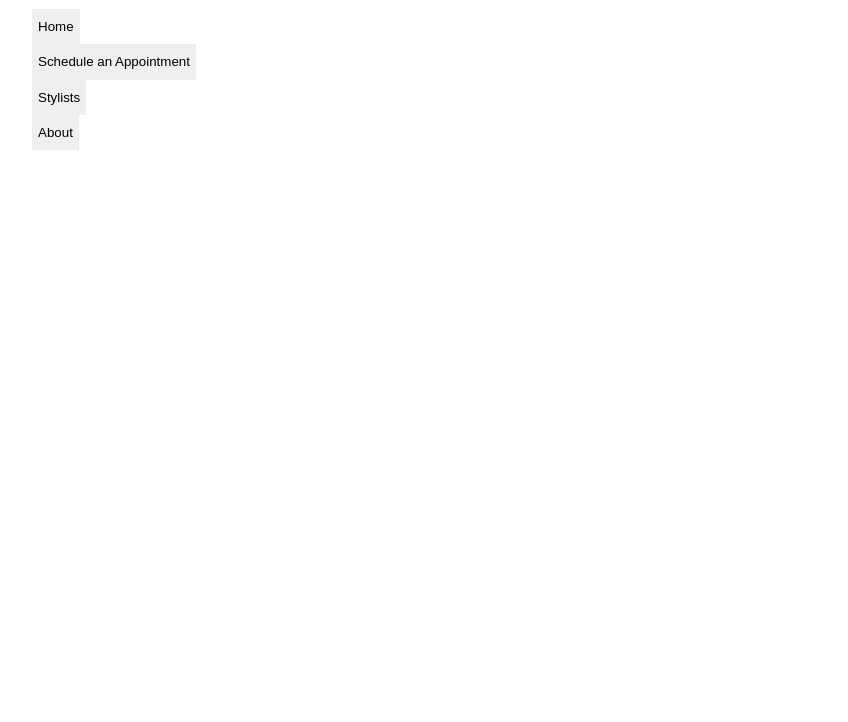
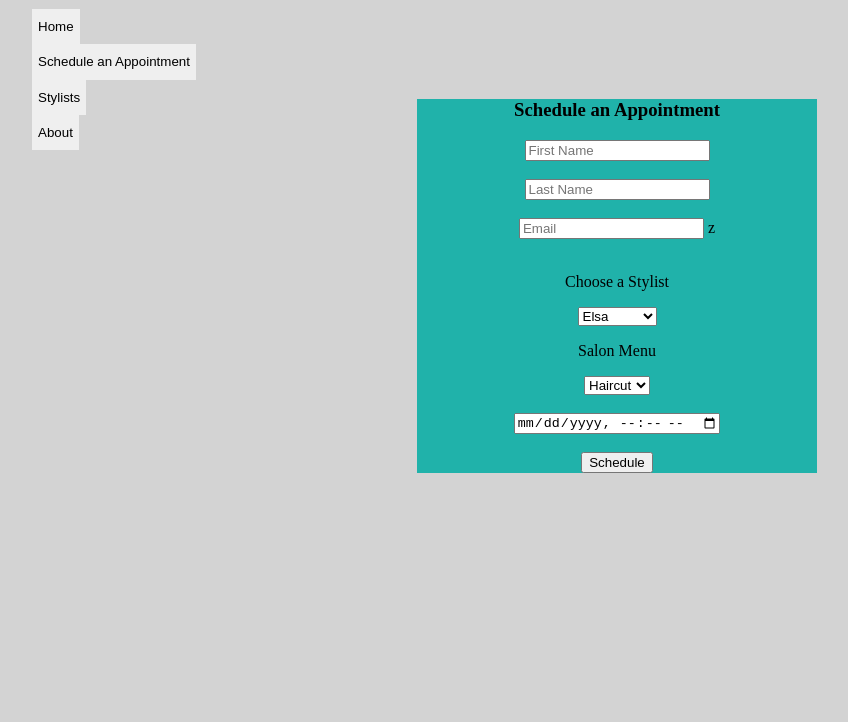
Before and after one commit to reyes2981/appt_program_frontend, a website: page index.html in a window 1280 px wide. Shown: the part 78-800 px from the top of the page, without its empty margins (31-879 px from the left). Drawn offline with Linux system fonts and the light colour scheme; no server answers.

```diff
--- a/css/styles.css
+++ b/css/styles.css
@@ -1,5 +1,6 @@
 body {
     text-align: center;
+    background: lightgray;
 }
 
 h1 {
@@ -25,11 +26,24 @@
     font-weight: bolder;
 }
 
+#create-appointment-form {
+    position: relative;
+    bottom: 70px;
+    background-color: lightseagreen;
+    width: 400px;
+    left: 440px;
+
+}
+
 
 #appointment-container {
     display: none;
+    position: relative;
+
 }
 
 #hairdresser-container {
     display: none;
+    position: relative;
+    bottom: 70px;
 }
--- a/index.html
+++ b/index.html
@@ -25,7 +25,37 @@
         <button id="about-bttn" href="">About</button>
         </nav>
 
-        <div id="create-appointment-form">
+        <div id="form-container">
+            <form id="create-appointment-form">
+
+                <h3>Schedule an Appointment</h3>
+                <input id="first-name" type="text" values="" placeholder="First Name">
+                <br><br>
+                <input id="last-name" type="text" values="" placeholder="Last Name">
+                <br><br>
+                <input id="email" type="text" values="" placeholder="Email"> z
+                <br><br>
+                <p>Choose a Stylist </p>
+                <select id="hairdressers" name="hairdressers">
+                  <option value="1">Elsa</option>
+                  <option value="2">Lucy</option>
+                  <option value="3">Margarita</option>
+                  <option value="4">Sia</option>
+                </select>
+                <p> Salon Menu </p>
+                <select id="services" name="services">
+                  <option value="1">Haircut</option>
+                  <option value="2">Styling</option>
+                  <option value="3">Color</option>
+                  <option value="4">Waxing</option>
+                  <option value="5">Perm</option>
+                  <option value="6">Other</option>
+                </select>
+                <br><br>
+                <input type="datetime-local" id="datetime" name="datetime" value="">
+                <br><br>
+                <input id='create-button' type="submit" name="submit" value="Schedule" class="submit" onclick="hideForm()">
+</form>
         </div>
 
         <div id="appointment-container">
--- a/src/index.js
+++ b/src/index.js
@@ -12,14 +12,15 @@
   )*/
 })
 
-
 function toggleForm() {
-var renderForm = document.getElementById("create-appointment-form")
-console.log(renderForm);
+    var x = document.querySelector("form#create-appointment-form");
+    if (x.style.display === "none") {
+      x.style.display = "block";
+    } else {
+      x.style.display = "none";
+    }
+    console.log("hello from the toggleForm function");
 }
-
-
-
 
 function getAppointments() {
     fetch(endPoint)
@@ -77,10 +78,6 @@
     })
 }
 
-
-
-
-
 function hideForm() {
     var x = document.querySelector("form#create-appointment-form");
     if (x.style.display === "none") {
```
